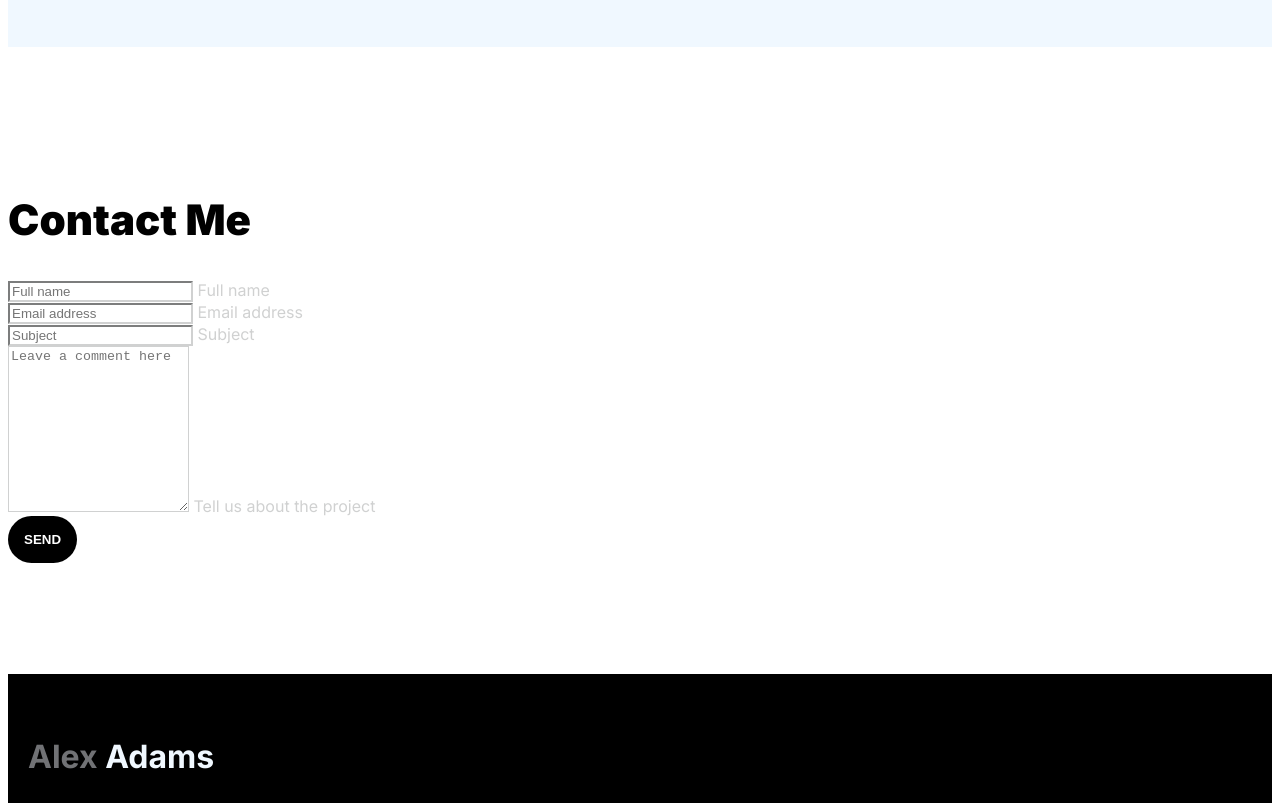
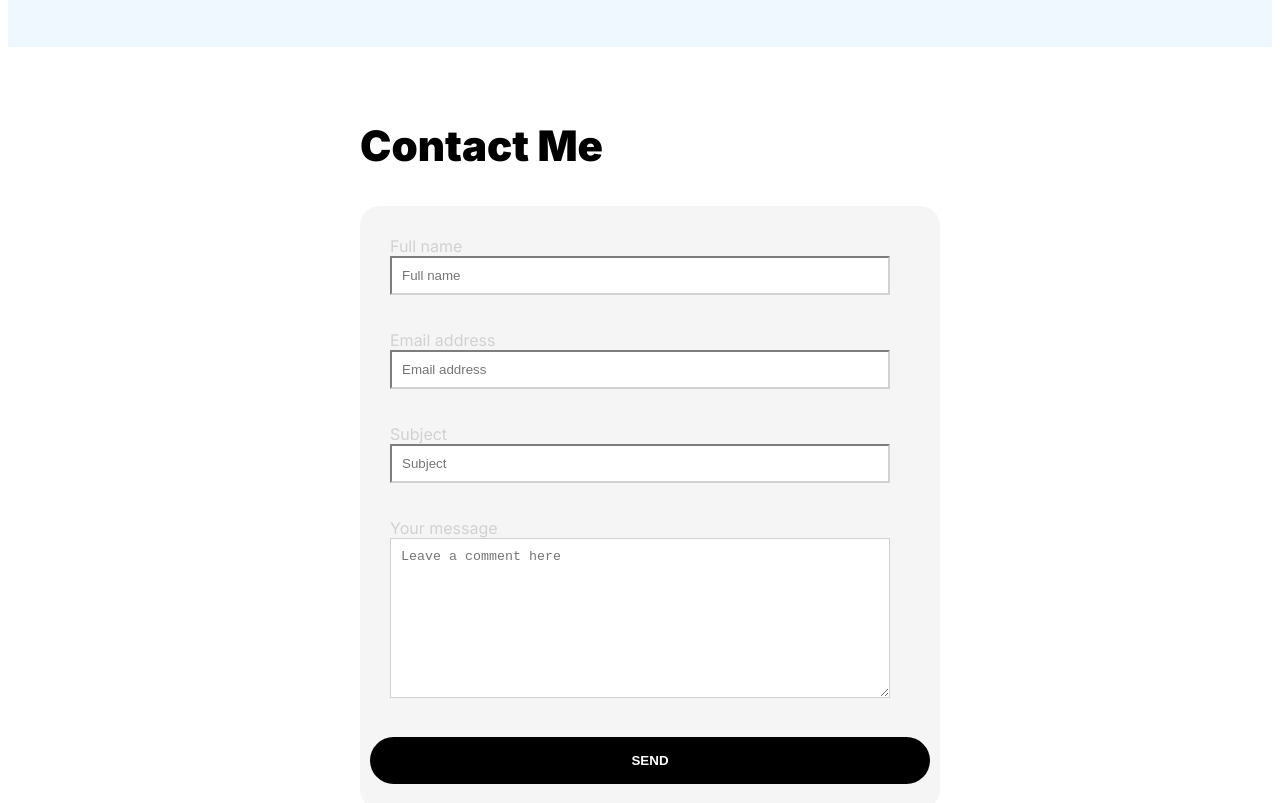
Before and after one commit to Elysian4/alex-portfolio, a plain HTML site: page contact.html in a window 1280 px wide. Shown: the part 600-1403 px from the top of the page. Drawn offline with Linux system fonts and the light colour scheme.

Commit message:
added contact form

```diff
--- a/contact.html
+++ b/contact.html
@@ -67,33 +67,29 @@
                         <div class="col-lg-6 col-12">
                             <h2 class="mb-4"><span><h2 class="section-heading animated">Contact Me</h2></span></h2>
 
-                            <form class="contact-form me-lg-5 pe-lg-3" role="form">
+                            <form class="contact-form" role="form">
 
                                 <div class="form-floating">
+                                    <label for="name">Full name</label> <br>
                                     <input type="text" name="name" id="name" class="form-control" placeholder="Full name" required>
-
-                                    <label for="name">Full name</label>
                                 </div>
 
-                                <div class="form-floating my-4">
+                                <div class="form-floating">
+                                    <label for="email">Email address</label> <br>
                                     <input type="email" name="email" id="email" pattern="[^ @]*@[^ @]*" class="form-control" placeholder="Email address" required>
-
-                                    <label for="email">Email address</label>
                                 </div>
 
-                                <div class="form-floating my-4">
+                                <div class="form-floating">
+                                    <label for="subject">Subject</label> <br>
                                     <input type="subject" name="subject" id="subject"class="form-control" placeholder="Subject" required>
-
-                                    <label for="subject">Subject</label>
                                 </div>
 
-                                <div class="form-floating mb-4">
+                                <div class="form-floating">
+                                    <label for="message">Your message</label> <br>
                                     <textarea id="message" name="message" class="form-control" placeholder="Leave a comment here" required style="height: 160px"></textarea>
+                                    </div>
 
-                                    <label for="message">Tell us about the project</label>
-                                </div>
-
-                                <div class="col-lg-5 col-6">
+                                <div class="submit-button">
                                     <button type="submit" class="form-control">Send</button>
                                 </div>
                             </form>
--- a/css/styles.css
+++ b/css/styles.css
@@ -416,10 +416,69 @@ section {
   font-weight: var(--font-weight-bold);
   text-transform: uppercase;
   padding: 16px;
+  width: 100%;
 }
 
 .contact-form button[type='submit']:hover {
   background: var(--primary-color);
+}
+
+
+.contact {
+  display: flex;
+  justify-content: center;
+  align-items: center;
+  min-height: 100vh;
+}
+
+.contact-form {
+  max-width: 600px;
+  width: 100%;
+  background-color: #f5f5f5;
+  border-radius: 20px;
+  padding: 10px;
+  align-items: center;
+}
+
+.row {
+  margin-bottom: 20px;
+}
+
+.section-padding {
+  padding: 10px 0;
+}
+
+.form-floating{
+  margin: 20px;
+}
+
+.form-control {
+  width: 500px;
+  padding: 10px;
+  margin-bottom: 15px;
+  box-sizing: border-box;
+}
+
+@media only screen and (max-width: 768px) {
+  .contact {
+      min-height: auto;
+  }
+
+  .contact-form {
+      max-width: 100%;
+  }
+
+  .form-control {
+      width: 100%;
+  }
+
+  .form-floating {
+      margin: 10px;
+  }
+
+  .contact-info {
+      padding: 20px;
+  }
 }
 
 
```
